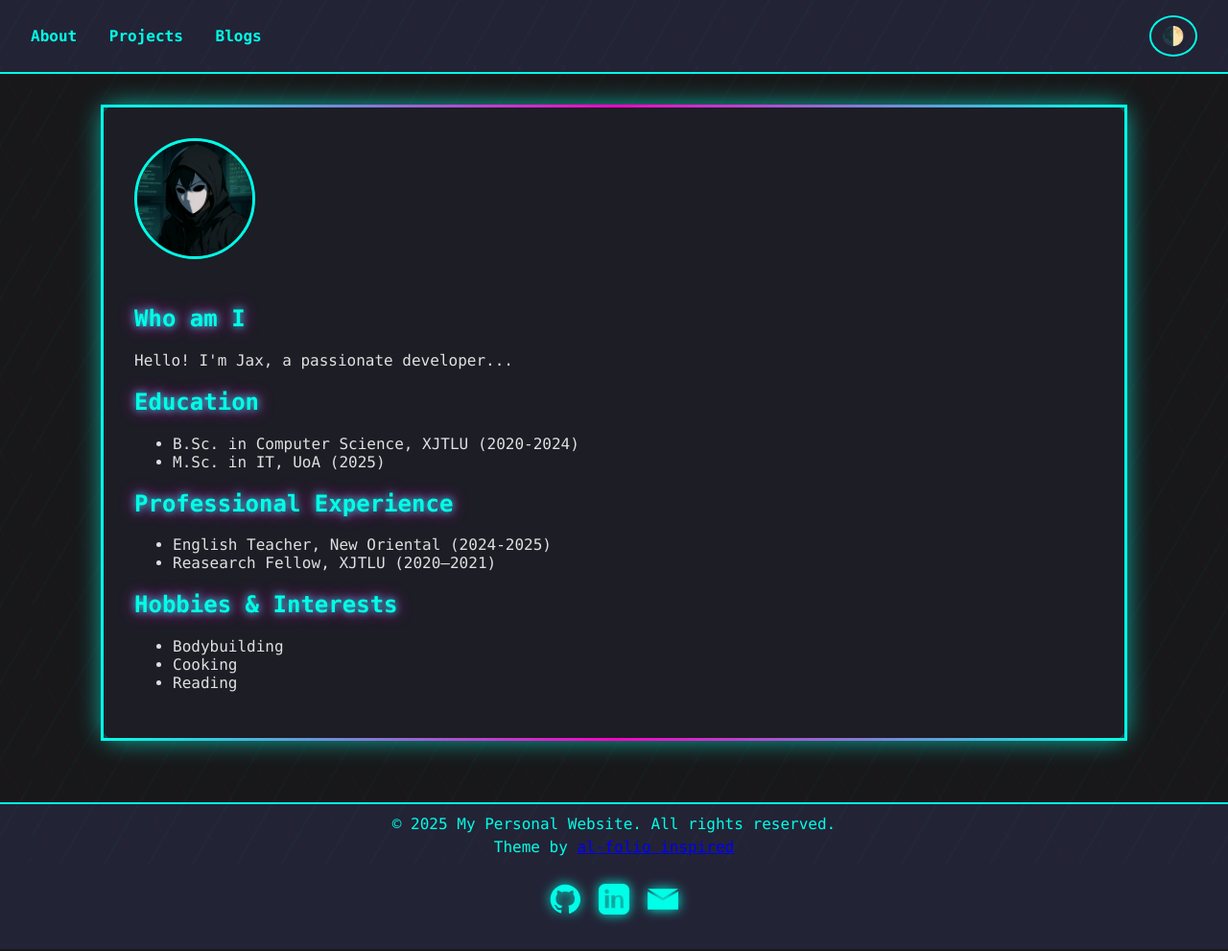
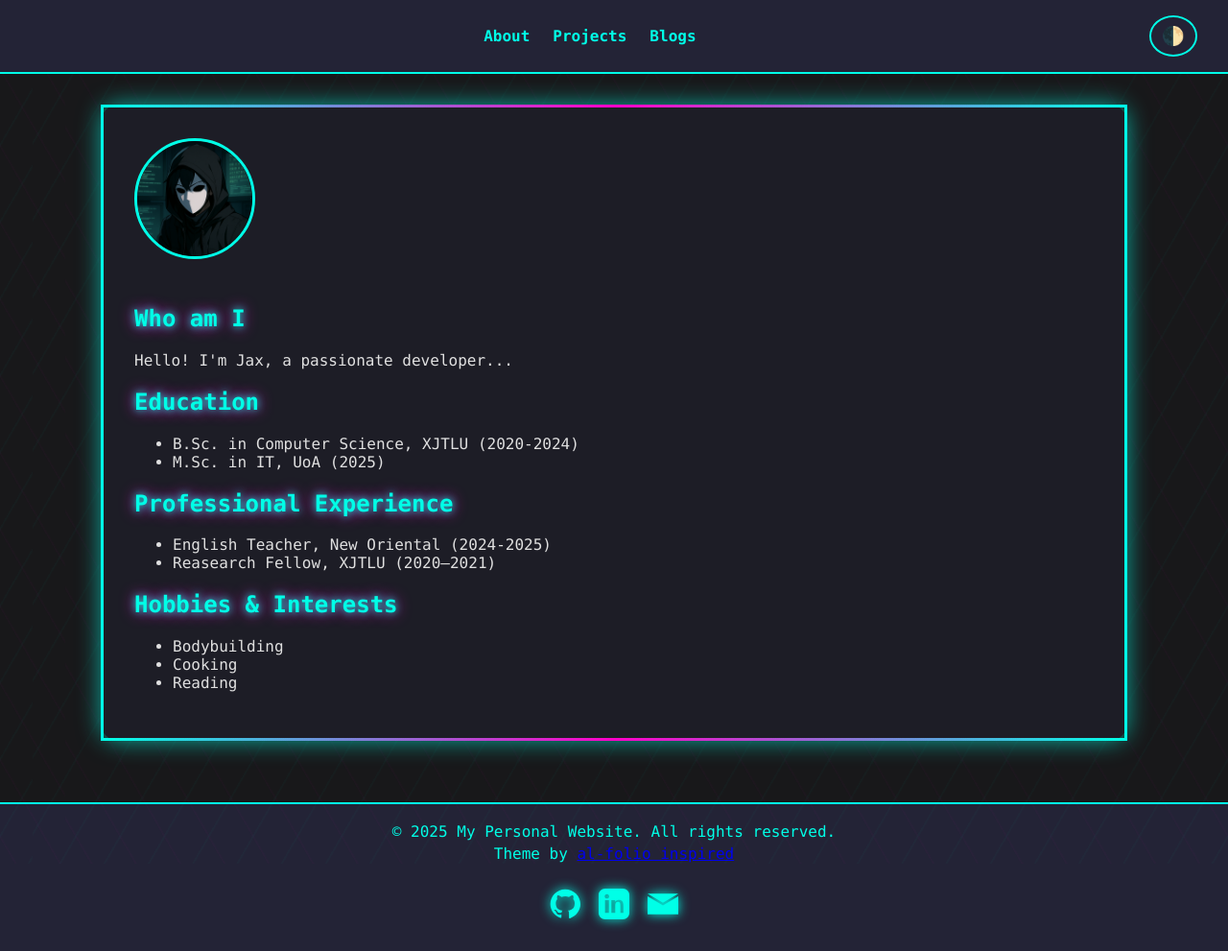
Before and after one commit to kdpkst/kdpkst.github.io, a Jekyll site: the page built from pages/index.md, in a window 1280 px wide. Shown: the whole page at 96% size. Built offline with Jekyll 4.4.1, drawn with Linux system fonts in a browser that asks for light colours.

Commit message:
fine tuned the default page's layout and effects

```diff
--- a/assets/css/style.css
+++ b/assets/css/style.css
@@ -18,8 +18,9 @@ body.light-mode {
 }
 .navbar {
   display: flex;
-  justify-content: space-between;
+  justify-content: center;
   align-items: center;
+  position: relative;
   padding: 1rem 2rem;
   background: #232336;
   border-bottom: 2px solid #00ffe7;
@@ -217,7 +218,8 @@ body.light-mode .self-portrait {
   background: #232336;
   color: #00ffe7;
   text-align: center;
-  padding: 0.7rem 1rem 0.5rem 1rem;
+  padding-top: 1.2rem;
+  padding-bottom: 0.3rem;
   margin-top: 2rem;
   border-top: 2px solid #00ffe7;
   flex-shrink: 0;
@@ -225,7 +227,7 @@ body.light-mode .self-portrait {
 .site-footer .footer-content {
   display: flex;
   flex-direction: column;
-  gap: 0.3rem;
+  gap: 0.2rem;
   align-items: center;
 }
 body.light-mode .site-footer {
@@ -293,6 +295,13 @@ body.light-mode .project-card:hover, body.light-mode .blog-card:hover {
   transform: scaleX(1);
 }
 
+.nav-left {
+  display: flex;
+  justify-content: center;
+  flex: 1;
+}
+
+
 @media (max-width: 700px) {
   main {
     max-width: 98vw;
```
